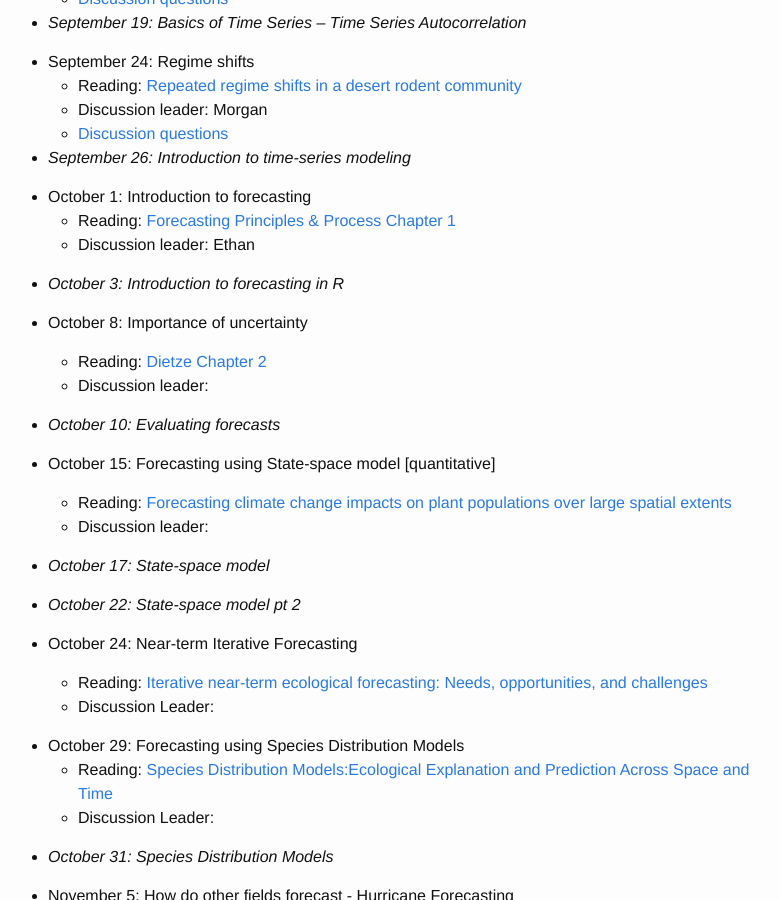
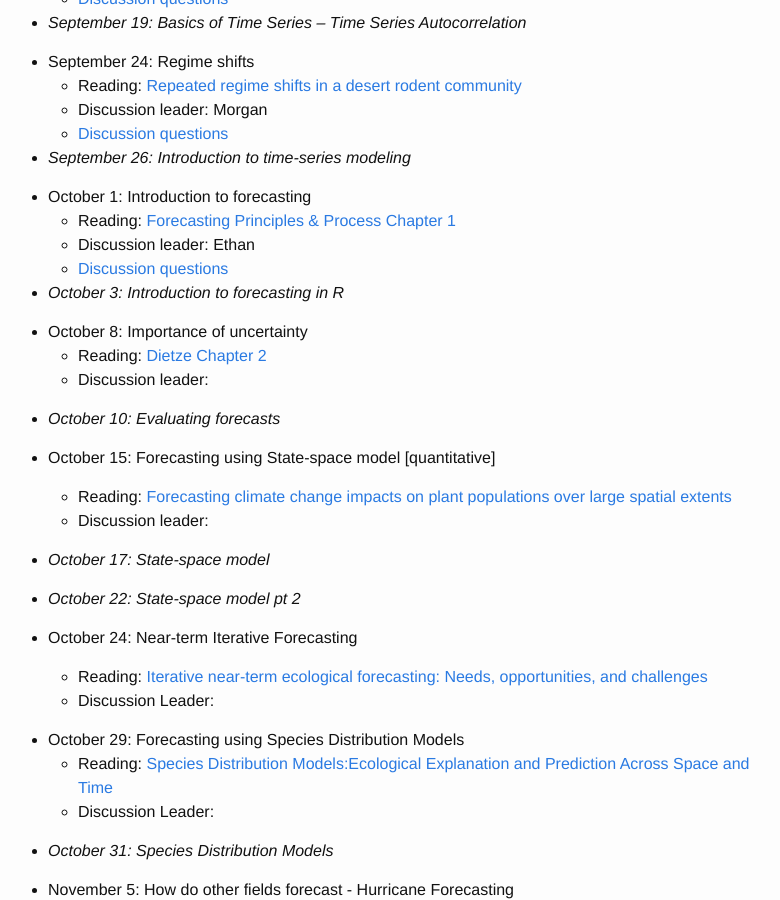
Before and after one commit to weecology/forecasting-dynamics-course, a Jekyll site: the page built from schedule.md, in a window 1280 px wide and 900 px high, scrolled down 981 px. Shown: the whole window, without its empty margins (252-1032 px from the left). Built offline with Jekyll 4.4.1, drawn with Linux system fonts in a browser that asks for light colours.

Commit message:
Add discussion questions back in for FPP

```diff
--- a/schedule.md
+++ b/schedule.md
@@ -54,8 +54,7 @@ Activity days when laptops are required are noted in italics. Discussion leaders
 * October 1: Introduction to forecasting
     * Reading: [Forecasting Principles & Process Chapter 1](https://www.otexts.org/fpp/1)
     * Discussion leader: Ethan
-
-[//]: #    * [Discussion questions]({{ site.baseurl }}/discussion/fpp_1_questions)
+    * [Discussion questions]({{ site.baseurl }}/discussion/fpp_1_questions)
 
 * *October 3: Introduction to forecasting in R*
 
```
